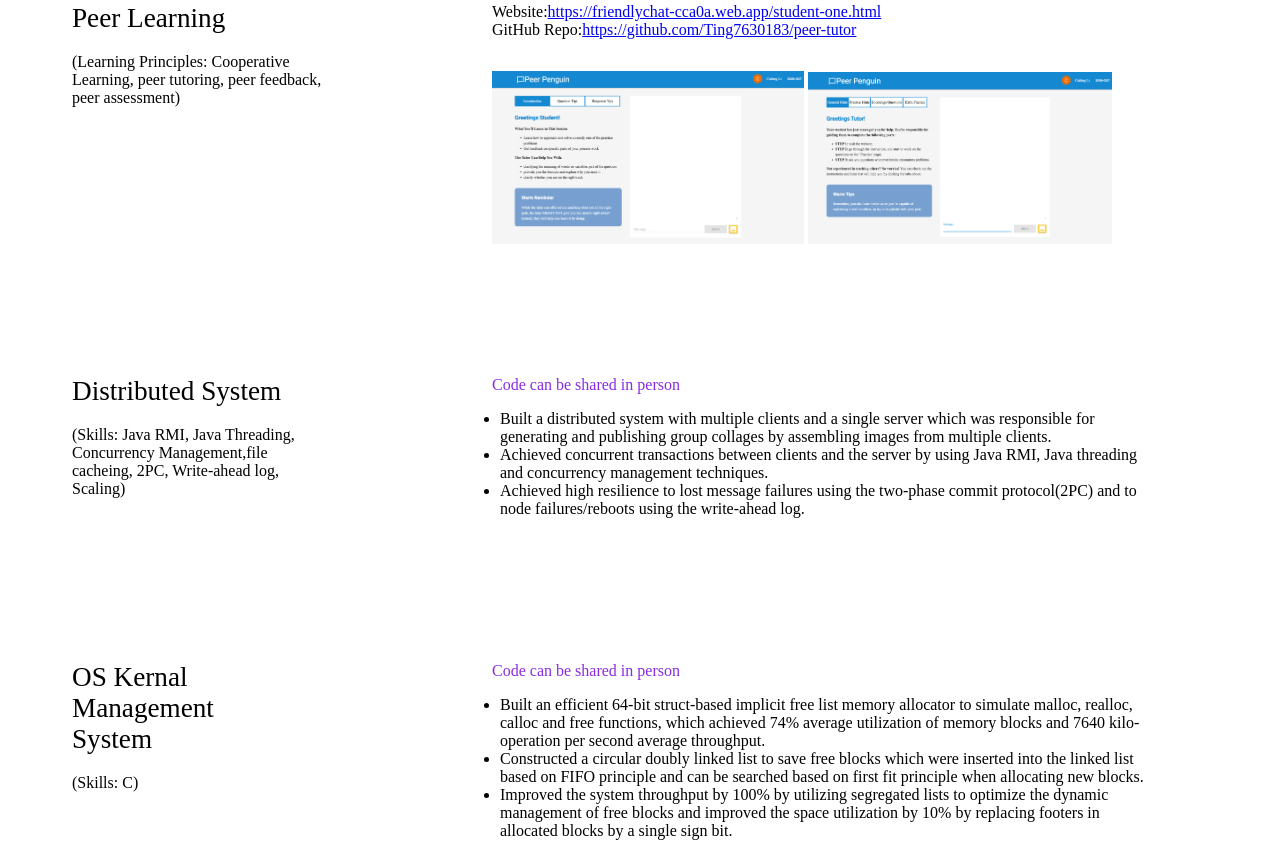
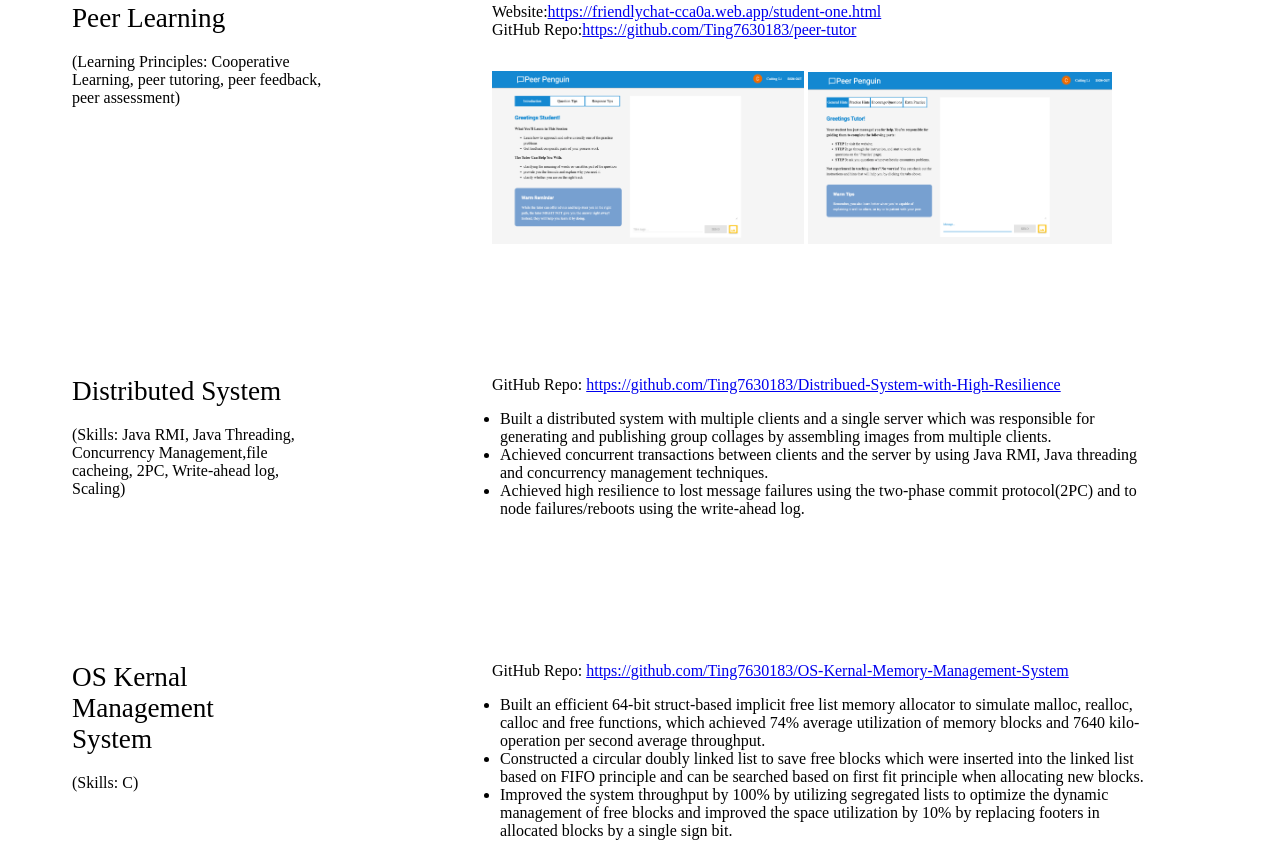
Before and after one commit to Ting7630183/Rhea_Li_Website, a plain HTML site: page index.html in a window 1280 px wide. Shown: the part 3207-4071 px from the top of the page. Drawn offline with Linux system fonts and the light colour scheme.

Commit message:
add repo

```diff
--- a/index.html
+++ b/index.html
@@ -118,7 +118,6 @@
         <img src="images/student.png" width="40%">
         <img src="images/tutor.png" width="39%">
       </div>
-
   </div>
 </div>
 
@@ -128,7 +127,7 @@
       <div class="skill">(Skills: Java RMI, Java Threading, Concurrency Management,file cacheing, 2PC, Write-ahead log, Scaling)</div>
     </div>
     <div class="right2">
-     <div class="notice">Code can be shared in person</div>
+     <div class="notice"> GitHub Repo: <a href="https://github.com/Ting7630183/Distribued-System-with-High-Resilience">https://github.com/Ting7630183/Distribued-System-with-High-Resilience</a></div>
      <ul>
       <li>
         Built a distributed system with multiple clients and a single server which was responsible for generating and publishing
@@ -152,7 +151,7 @@ using the write-ahead log.
       <div class="skill">(Skills: C)</div>
     </div>
     <div class="right2">
-      <div class="notice">Code can be shared in person</div>
+      <div class="notice">GitHub Repo: <a href="https://github.com/Ting7630183/OS-Kernal-Memory-Management-System"> https://github.com/Ting7630183/OS-Kernal-Memory-Management-System</a></div>
       <ul>
         <li>
           Built an efficient 64-bit struct-based implicit free list memory allocator to simulate malloc, realloc, calloc and free functions,
--- a/style.css
+++ b/style.css
@@ -77,5 +77,4 @@
 
 .notice{
     padding-left:2em;
-    color:blueviolet;
 }
```
